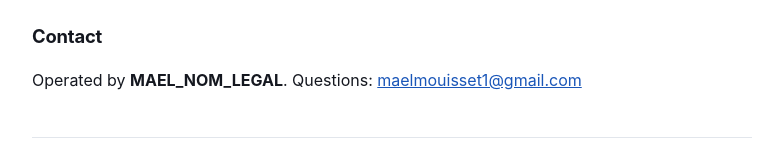
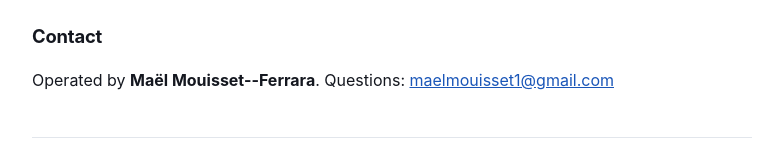
Before and after one commit to Mael205/mediaaut, a plain HTML site: page docs/index.html in a window 1280 px wide. Shown: the part 1449-1609 px from the top of the page, without its empty margins (248-1031 px from the left). Drawn offline with Linux system fonts and the light colour scheme.

Commit message:
Renseigne le nom legal et le compte GitHub dans le dossier d'audit
Co-Authored-By: Claude Opus 5 <noreply@anthropic.com>

```diff
--- a/docs/index.html
+++ b/docs/index.html
@@ -124,7 +124,7 @@ mediaaut publish my-channel-20260828-150709</code></pre>
 
 <h2>Contact</h2>
 <p>
-  Operated by <strong>MAEL_NOM_LEGAL</strong>.
+  Operated by <strong>Maël Mouisset--Ferrara</strong>.
   Questions: <a href="mailto:maelmouisset1@gmail.com">maelmouisset1@gmail.com</a>
 </p>
 
```
Also changed, not shown: 1 other file.
